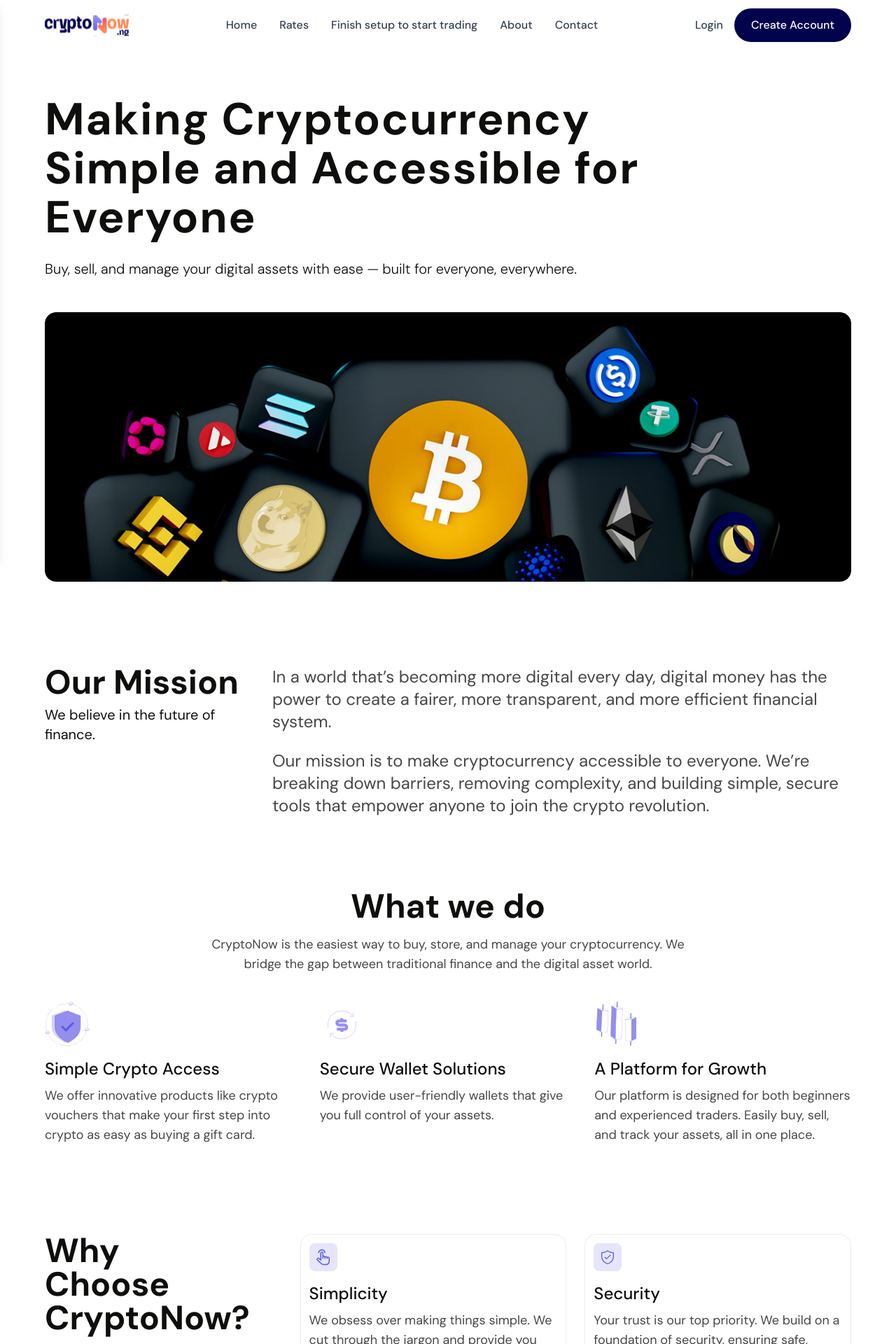
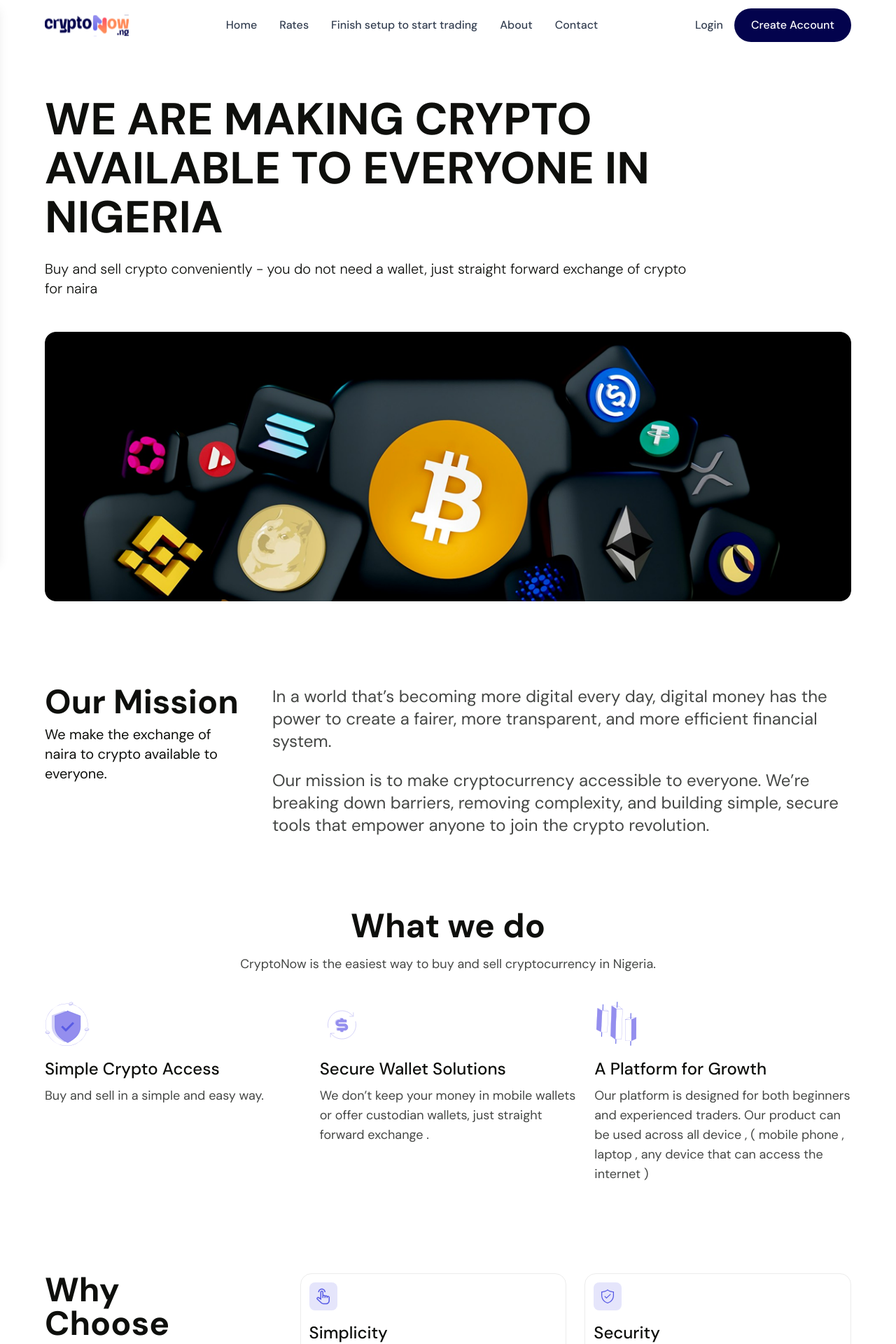
Before and after one commit to misteralade/crypto-now-frontend, a React (Vite) app: page /about in a window 1280 px wide. Shown: the top 1920 px of the page at 70% size. Built offline with nearby package versions, Linux system fonts and the light colour scheme; no server answers.

Commit message:
text replacements

```diff
--- a/src/components/pages/about/about.data.ts
+++ b/src/components/pages/about/about.data.ts
@@ -43,20 +43,19 @@
     title: "Simple Crypto Access",
     icon: accessIcon,
     description:
-      "We offer innovative products like crypto vouchers that make your first step into crypto as easy as buying a gift card.",
+      "Buy and sell in a simple and easy way.",
   },
   {
     id: 2,
     title: "Secure Wallet Solutions",
     icon: secureIcon,
     description:
-      "We provide user-friendly wallets that give you full control of your assets.",
+      "We don’t keep your money in mobile wallets or offer custodian wallets, just straight forward exchange .",
   },
   {
     id: 3,
     title: "A Platform for Growth",
     icon: growthIcon,
-    description:
-      "Our platform is designed for both beginners and experienced traders. Easily buy, sell, and track your assets, all in one place.",
+    description: "Our platform is designed for both beginners and experienced traders. Our product can be used across all device , ( mobile phone , laptop , any device that can access the internet ) ",
   },
 ];
--- a/src/sections/homepage/AllInOne.tsx
+++ b/src/components/pages/homepage/AllInOne.tsx
@@ -1,5 +1,5 @@
-import CustomButton from "../../components/global/Button";
-import allInOneImage from "../../assets/illustrations/all-in-one.png";
+import CustomButton from "../../global/Button.tsx";
+import allInOneImage from "../../../assets/illustrations/all-in-one.png";
 
 interface AllInOneProps {
   tradeCrypto: () => void;
--- a/src/sections/homepage/FAQs.tsx
+++ b/src/components/pages/homepage/FAQs.tsx
@@ -1,6 +1,6 @@
 import { useEffect, useRef, useState } from "react";
-import { faqs } from "../../data/faqs";
-import {ROUTES} from "../../util/constants.util.ts";
+import { faqs } from "../../../data/faqs.ts";
+import {ROUTES} from "../../../util/constants.util.ts";
 
 const FAQs = () => {
   type FAQItemProps = {
--- a/src/sections/homepage/HeroSection.tsx
+++ b/src/components/pages/homepage/HeroSection.tsx
@@ -1,6 +1,6 @@
-import CustomButton from "../../components/global/Button";
-import UserIllustration from "../../assets/illustrations/image-container.png";
-import Arrow from "../../assets/icons/banner-arrow.svg";
+import CustomButton from "../../global/Button.tsx";
+import UserIllustration from "../../../assets/illustrations/image-container.png";
+import Arrow from "../../../assets/icons/banner-arrow.svg";
 
 interface HeroSectionProps {
   tradeCrypto: () => void;
--- a/src/sections/homepage/StepsSection.tsx
+++ b/src/components/pages/homepage/StepsSection.tsx
@@ -1,6 +1,6 @@
-import CustomButton from "../../components/global/Button";
-import stepsImage from "../../assets/illustrations/steps-img.png";
-import {ROUTES} from "../../util/constants.util.ts";
+import CustomButton from "../../global/Button.tsx";
+import stepsImage from "../../../assets/illustrations/steps-img.png";
+import {ROUTES} from "../../../util/constants.util.ts";
 interface StepsSectionProps {
   tradeCrypto: () => void;
 }
@@ -35,8 +35,7 @@
                     Create Your Account
                   </h3>
                   <p className="text-[#454745] max-w-[360px]">
-                    Sign up with just your email and password. Secure your
-                    account with 2FA if you like.
+                    Sign up with just your email and password, add 2fa for extra security
                   </p>
                 </div>
               </div>
--- a/src/sections/homepage/WhyCryptoNow.tsx
+++ b/src/components/pages/homepage/WhyCryptoNow.tsx
@@ -1,8 +1,8 @@
-import VerifiedIcon from "../../assets/icons/verified.svg";
-import BitCoinIcon from "../../assets/icons/bitcoin.svg";
-import LightIcon from "../../assets/icons/lightning.svg";
+import VerifiedIcon from "../../../assets/icons/verified.svg";
+import BitCoinIcon from "../../../assets/icons/bitcoin.svg";
+import LightIcon from "../../../assets/icons/lightning.svg";
 
-export default function WhyCryptoNow() {
+const WhyCryptoNow = () => {
   return (
     <section className="py-14 px-4 bg-[#F5F5FF] sm:mt-24 mt-16 md:mt-40">
       <div className="max-w-6xl mx-auto">
@@ -21,7 +21,7 @@
               Admin-Verified Transactions
             </h3>
             <p className="text-[#454745] text-lg leading-normal font-normal text-center">
-              Every trade is reviewed for accuracy and security.
+              Every single transaction is checked and verified by our team for accuracy and efficiency.
             </p>
           </div>
 
@@ -35,7 +35,7 @@
               Fixed Exchange Rates
             </h3>
             <p className="text-[#454745] text-lg leading-normal font-normal text-center">
-              No last-minute price changes, what you see is what you get.
+              Your rate is locked and  fixed for several minutes, giving you ample time to complete the transaction without any slippage or surprises.
             </p>
           </div>
 
@@ -49,8 +49,7 @@
               Lightning-Fast Processing
             </h3>
             <p className="text-[#454745] text-lg leading-normal font-normal text-center">
-              Most trades are completed in under 10 minutes. Clear costs
-              upfront, no surprises.
+              Trades execute at lightning speed , zero delays , fast processing
             </p>
           </div>
         </div>
@@ -58,3 +57,5 @@
     </section>
   );
 }
+
+export default WhyCryptoNow;
--- a/src/data/faqs.ts
+++ b/src/data/faqs.ts
@@ -7,21 +7,22 @@
   {
     question: "What is CryptoNow?",
     answer:
-      "CryptoNow is a secure and easy-to-use platform that allows you to buy, sell, and manage cryptocurrencies like Bitcoin and USDT directly in your local currency (NGN).",
+      "CryptoNow is built for Nigerians. Seamlessly buy and sell crypto with Naira 💰 it's fast, simple, and straight to the point! ​BIG PLUS: We only exchange! Your money and crypto stay with you. We don't hold your assets, ever. Get started now! 🚀",
   },
   {
     question: "Is CryptoNow available outside Nigeria?",
-    answer:
-      "Yes, CryptoNow is available outside Nigeria. You can access the platform from any device with an internet connection.",
+    answer: "Yes, we’re global! You can use CryptoNow from anywhere in the world, but we keep it real with 100% Naira transactions only.\n",
   },
   {
     question: "How do I buy cryptocurrency on CryptoNow?",
-    answer:
-      "To buy cryptocurrency on CryptoNow, select the desired currency and token from the dropdown menus, and then click the 'Buy' button.",
+    answer: "To buy on CryptoNow is as easy as ABC ,  click on the buy now button and select the desired token to buy, provide and confirm your wallet details , make your naira payment into the bank account we have provided and we will process  your transaction immediately",
   },
   {
     question: "How do I sell my crypto?",
-    answer:
-      "To sell your crypto on CryptoNow, select the desired currency and token from the dropdown menus, and then click the 'Sell' button.",
+    answer: "To sell your crypto and receive Naira, simply click the Sell Now button, select the cryptocurrency you wish to trade, and provide your bank details for payment. Next, send the crypto to the wallet address we provide and upload a screenshot of your successful transfer; we will then make your Naira payment immediately.",
+  },
+  {
+    question: "What happens if a transaction doesn't go well?",
+    answer: "There is no need to worry; all our transactions are well documented. If you encounter an issue, perhaps due to a bank or network delay, you can easily initiate a dispute for that transaction, and we will resolve it.",
   },
 ];
--- a/src/pages/AboutPage.tsx
+++ b/src/pages/AboutPage.tsx
@@ -14,12 +14,11 @@
       <Navbar />
       <main className="w-full md:w-[90%] 2xl:max-w-7xl mx-auto px-4 md:px-0 mt-[64px] mb-[30px] lg:mb-[121px] text-lg text-[#454745]">
         <aside className="xl:pr-56">
-          <h1 className="text-3xl tracking-wide lg:text-5xl xl:text-[64px] xl:leading-[70px] text-[#0E0F0C] font-bold mb-6 xl">
-            Making Cryptocurrency Simple and Accessible for Everyone
+          <h1 className="text-3xl tracking-normal lg:text-3xl xl:text-[64px] xl:leading-[70px] text-[#0E0F0C] font-bold mb-6 xl">
+            WE ARE MAKING CRYPTO AVAILABLE TO EVERYONE IN NIGERIA
           </h1>
           <p className="text-[#0E0F0C] font-light mt-4 text-xl">
-            Buy, sell, and manage your digital assets with ease — built for
-            everyone, everywhere.
+            Buy and sell crypto conveniently - you do not need a wallet,  just straight forward exchange of crypto for naira
           </p>
         </aside>
 
@@ -37,7 +36,7 @@
                 Our Mission
               </h3>
               <p className="font-normal text-lg md:text-xl mt-2">
-                We believe in the future of finance.
+                We make the exchange of naira to crypto available to everyone.
               </p>
             </aside>
             <aside className="text-[#454745] text-lg md:text-2xl font-normal">
@@ -62,9 +61,7 @@
                 What we do
               </h3>
               <p className="text-center mt-4">
-                CryptoNow is the easiest way to buy, store, and manage your
-                cryptocurrency. We bridge the gap between traditional finance and
-                the digital asset world.
+                CryptoNow is the easiest way to buy and sell cryptocurrency in Nigeria.
               </p>
             </div>
 
--- a/src/routes/index.tsx
+++ b/src/routes/index.tsx
@@ -1,5 +1,5 @@
 import { createFileRoute } from "@tanstack/react-router";
-import HomePage from "../sections/homepage/HomePage.tsx";
+import HomePage from "../pages/HomePage.tsx";
 
 export const Route = createFileRoute("/")({
   component: HomePage,
```
Also changed, not shown: src/components/pages/homepage/InstantTradeSection.tsx (renamed from src/sections/homepage/InstantTradeSection.tsx, +6 -6 lines), src/pages/HomePage.tsx (renamed from src/sections/homepage/HomePage.tsx, +11 -11 lines), src/components/pages/homepage/Testimonials.tsx (renamed from src/sections/homepage/Testimonials.tsx).
